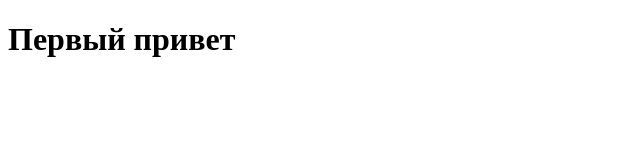
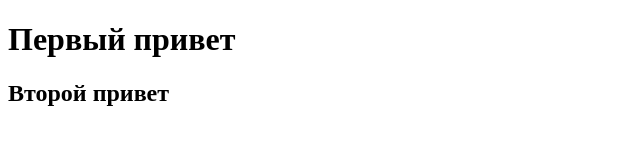
Before and after one commit to IvKos81/ITMO_001, a plain HTML site: page index.html in a window 1280 px wide. Shown: the whole page, without its empty margins (0-640 px from the left). Drawn offline with Linux system fonts and the light colour scheme.

Commit message:
Первый файл проекта изменен и дополнен

```diff
--- a/index.html
+++ b/index.html
@@ -7,5 +7,6 @@
 </head>
 <body>
   <h1>Первый привет</h1>
+  <h2>Второй привет</h2>
 </body>
 </html>
```
